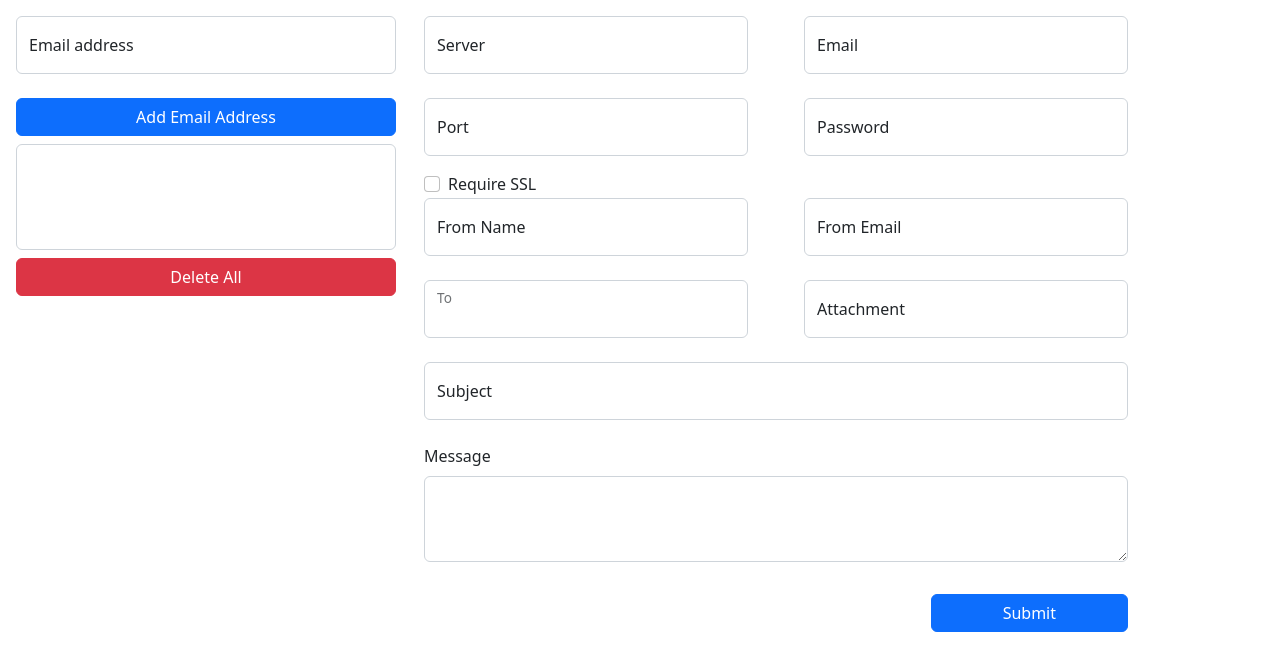
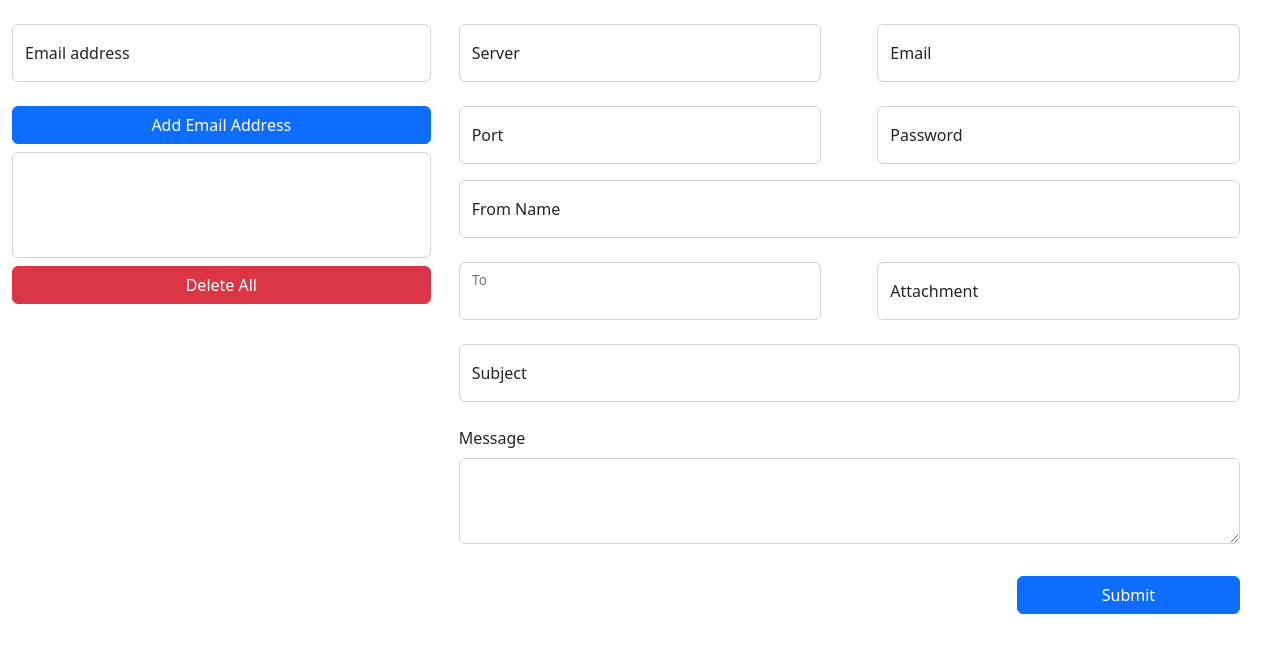
Before and after one commit to bryne05/sending-email-with-nodemailer, a website: page index.html in a window 1280 px wide. Drawn offline with nearby package versions, Linux system fonts and the light colour scheme.

Commit message:
Removed unnecessary lines

```diff
--- a/index.html
+++ b/index.html
@@ -10,7 +10,7 @@
     </head>
     <body>
         <div id="app">
-            <div class="container m-3">
+            <div class="container-fluid p-4">
                 <div class="row ">
                   <div class="col-4 container-fluid">
                     <div class="form-floating mb-3 row">
@@ -61,32 +61,18 @@
                         </div>
                       </div>
                     </div>
-                    <div class="row mx-3">
-                      <div class="form-check ">
-                        <input class="form-check-input" type="checkbox" id="flexCheckDefault"/>
-                        <label class="form-check-label" htmlFor="flexCheckDefault">
-                          Require SSL
-                        </label>
-                      </div>
-                    </div>
                     <div class="row ">
-                      <div class="col-6">
+                      <div class="col-12">
                         <div class="form-floating mb-3 mx-3">
                           <input type="text" class="form-control" v-model="from" id="from" placeholder="name@example.com" />
                           <label for="from">From Name</label>
                         </div>
                       </div>
-                      <div class="col-6 ">
-                        <div class="form-floating mb-3 mx-3">
-                      <input type="email" class="form-control" placeholder="name@example.com"/>
-                      <label>From Email</label>
-                    </div>
-                      </div>
                     </div>
                     <div class="row pt-2">
                       <div class="col-6">
                           <div class="form-floating mb-3 mx-3">
-                            <input class="form-control" v-model="sendTo" id="sendTo" :disabled="cantInsertSingle"></input>
+                            <input type="email" class="form-control" v-model="sendTo" id="sendTo" :disabled="cantInsertSingle" />
                             <label for="sendTo">To</label>
                           </div>
                       </div>
@@ -127,22 +113,6 @@
                   </div>
                 </div>
               </div>
-            <!-- <h1>email</h1>
-            <div class="mb-3">
-                <label for="senderEmail" class="form-label" >Email address</label>
-                <input type="email" class="form-control" v-model="senderEmail" placeholder="user@gmail.com">
-            </div>
-            <div class="mb-3">
-                <label for="senderEmail" class="form-label" >Email address</label>
-                <input class="form-control" type="password" v-model="senderPass" placeholder="password">
-            </div>
-            <div class="mb-3">
-                <label for="sendTo" class="form-label" >Send to</label>
-                <input class="form-control" type="email" v-model="sendTo" placeholder="userto@gmail.com">
-            </div>
-            <button type="button" @click="send" class="btn btn-lg btn-outline-primary"> Click</button> -->
-
-            <!-- {{message}} -->
         </div>
 
         <script src="https://unpkg.com/vue@3/dist/vue.global.js"></script>
```
